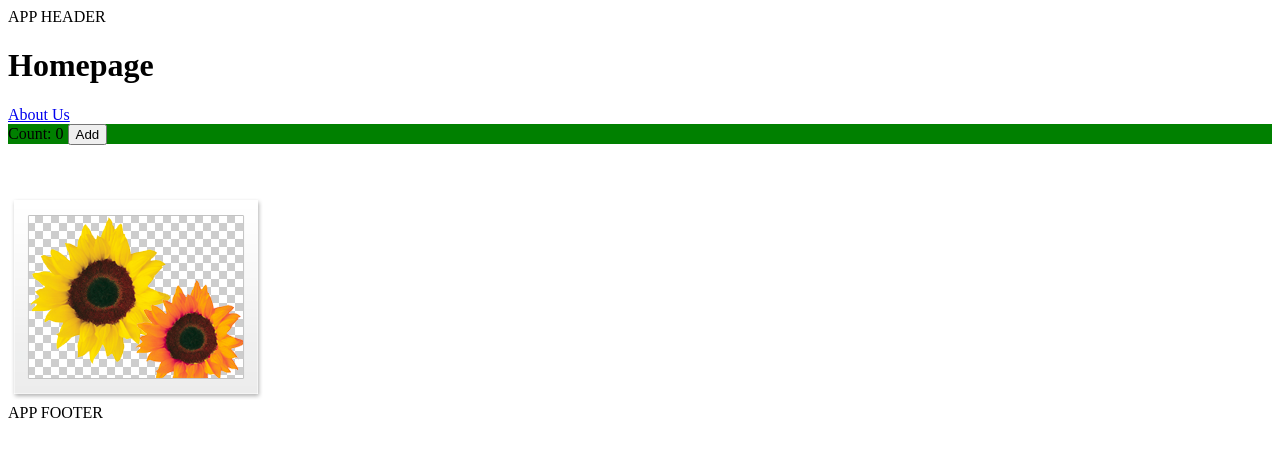
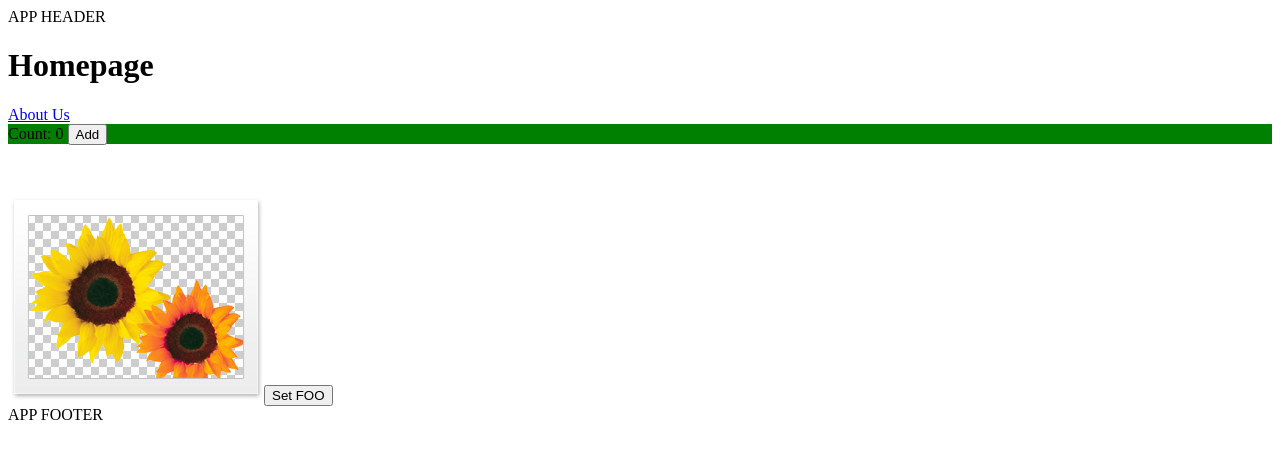
Before and after one commit to andersr/frontend-boilerplate, a React app: page / in a window 1280 px wide. Shown: the top 458 px of the page. Built offline with nearby package versions, Linux system fonts and the light colour scheme.

Commit message:
Linting updates

```diff
--- a/package.json
+++ b/package.json
@@ -41,7 +41,7 @@
     "concurrently": "^6.4.0",
     "css-loader": "^6.5.1",
     "eslint": "^7.32.0",
-    "eslint-config-prettier": "^8.3.0",
+    "eslint-config-prettier-standard": "^4.0.1",
     "eslint-config-standard": "^16.0.3",
     "eslint-plugin-import": "^2.25.3",
     "eslint-plugin-jest": "^25.2.4",
--- a/src/pages/Homepage/Homepage.tsx
+++ b/src/pages/Homepage/Homepage.tsx
@@ -1,10 +1,17 @@
-import React from 'react'
+import React, { useEffect, useState } from 'react'
 import { Link } from 'react-router-dom'
 import { CurrentCount } from '../../components'
 import { SamplePngFile } from '../../assets/images'
 export const HOMEPAGE_TEST_ID = 'homepage'
 
 export function Homepage () {
+    const [foo, setFoo] = useState('')
+    useEffect(() => {
+        if (foo === 'dasdsd') {
+            console.warn('nad foo')
+        }
+    }, [foo])
+
     return (
         <div data-testid={HOMEPAGE_TEST_ID}><h1>Homepage</h1>
             <div>
@@ -12,6 +19,7 @@ export function Homepage () {
             </div>
             <CurrentCount />
             <img src={SamplePngFile} alt="Sample Image" />
+            <button onClick={() => setFoo('bla')}>Set FOO</button>
         </div>
     )
 }
```
Also changed, not shown: .eslintrc.yml, 1 other file (tests, documents, lock files or other folders).
